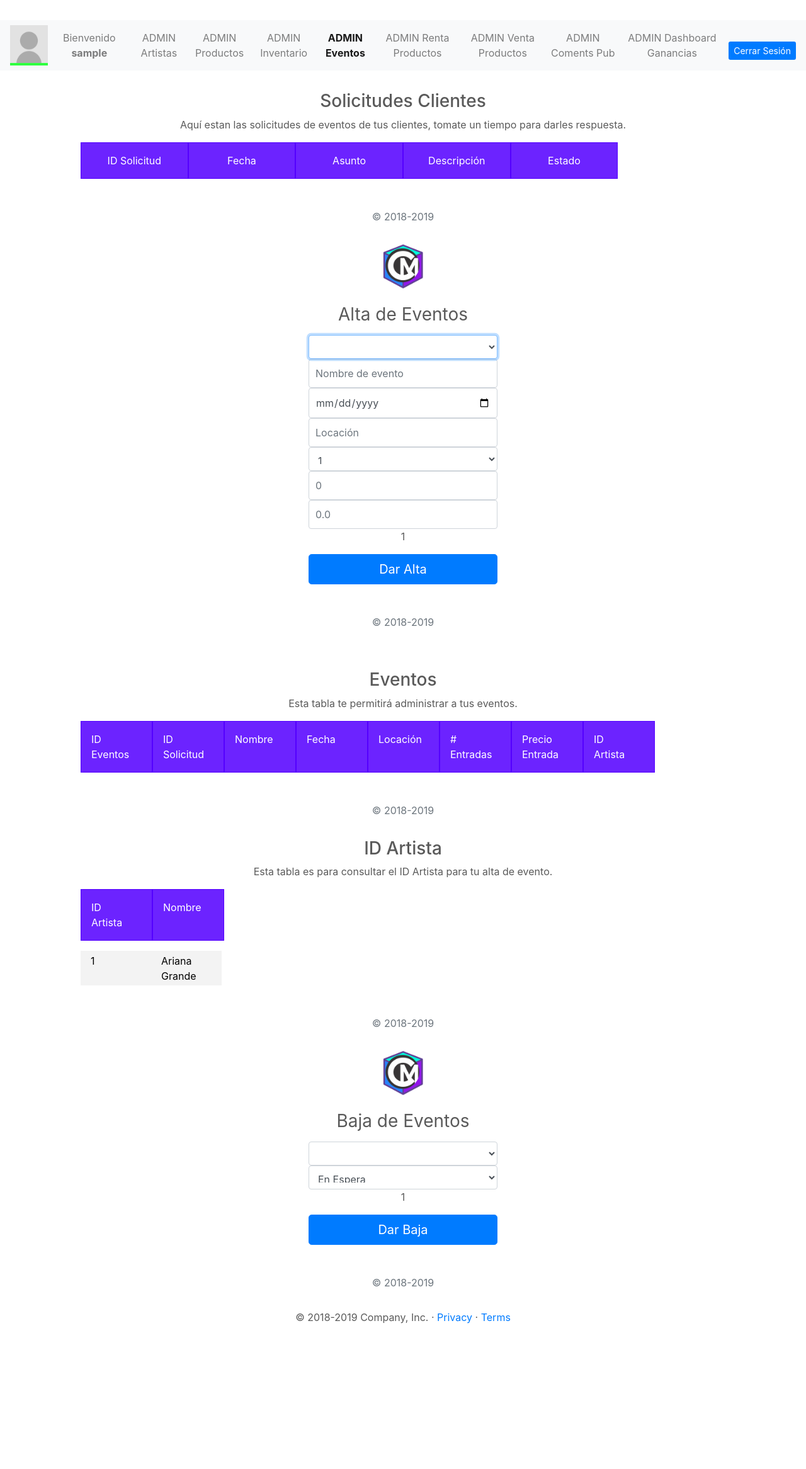
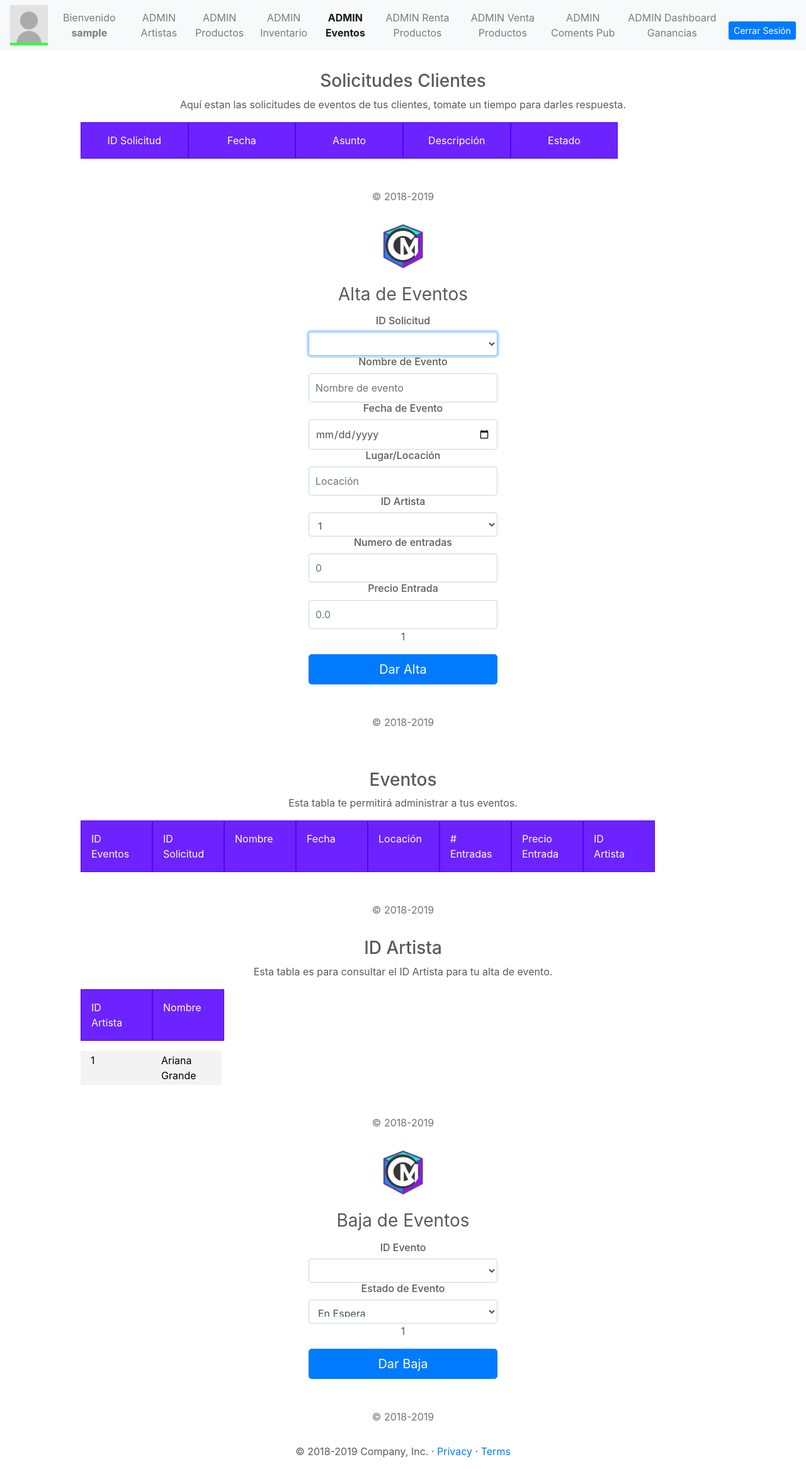
Before and after one commit to Eve33/CirculoMusicalProject, a PHP site: page /AdminEvents.php in a window 1280 px wide. Shown: the whole page at 63% size. Before the commit the page ends 2102 px from the top, so only its background shows below. Run offline with PHP 8.4, Linux system fonts and the light colour scheme; the visitor is signed in with stand-in values (Sample User, id 1); data comes from the database, SQL or seed files in the repository; data that the repository does not hold is empty.

Commit message:
Project 95%.

```diff
--- a/PHP/InsertRent.php
+++ b/PHP/InsertRent.php
@@ -1,10 +1,12 @@
 <?php
 
 $idSolic = $_POST['idSolic'];
+$cantD = $_POST['cantDias'];
+
 
 include 'DBconexion.php';
 
 $user = new User("localhost", "", "dbcirculomusical", "root", "");
-$user->insertRenta($idSolic);
+$user->insertRenta($idSolic, $cantD);
 
 ?>
--- a/UserAdmin/AdminDashboard.php
+++ b/UserAdmin/AdminDashboard.php
@@ -14,9 +14,9 @@
   <meta name="viewport" content="width=device-width, initial-scale=1, shrink-to-fit=no">
   <meta name="description" content="">
   <meta name="author" content="">
-  <link rel="icon" href="../../../../favicon.ico">
+  <link rel="icon" href="../resources/iconCM.png">
 
-  <title>Dashboard Template for Bootstrap</title>
+  <title>ADMIN REPORTS | CM</title>
 
   <!-- Bootstrap core CSS -->
   <link href="../bootstrap/dist/css/bootstrap.min.css" rel="stylesheet">
--- a/UserAdmin/AdminEvents.php
+++ b/UserAdmin/AdminEvents.php
@@ -15,7 +15,7 @@
     <meta name="author" content="">
     <link rel="icon" href="../resources/iconCM.png">
 
-    <title>ADMIN ARTIST | CM</title>
+    <title>ADMIN EVENTS | CM</title>
 
     <!-- Bootstrap core CSS -->
     <link href="../bootstrap/dist/css/bootstrap.min.css" rel="stylesheet">
@@ -98,8 +98,8 @@
         <img class="mb-4" src="../resources/iconCM.png" alt="" width="72" height="72">
       </a>
       <h1 class="h3 mb-3 font-weight-normal">Alta de Eventos</h1>
-      <label for="inputUser" class="sr-only">ID Solicitud</label>
-      <select id="inputUser" name="idSolic" class="form-control" required autofocus>
+      <h6>ID Solicitud</h6>
+      <select name="idSolic" class="form-control" required autofocus>
         <?php
         while($d = $consultSE1->fetch(PDO::FETCH_ASSOC))
         {
@@ -107,14 +107,14 @@
         }
       ?>
       </select>
-      <label for="inputUser" class="sr-only">Nombre Evento</label>
-      <input type="text" id="nombreEve" name="nombreEve" class="form-control" placeholder="Nombre de evento" required autofocus>
-      <label for="inputUser" class="sr-only">Fecha Evento</label>
+      <h6>Nombre de Evento</h6>
+      <input type="text" name="nombreEve" class="form-control" placeholder="Nombre de evento" required autofocus>
+      <h6>Fecha de Evento</h6>
       <input type="date" class="form-control" name="fechaEve" value="" placeholder="Fecha Evento" required>
-      <label for="inputUser" class="sr-only">Locación</label>
-      <input type="text" id="locacionEve" name="locacionEve" class="form-control" placeholder="Locación" required autofocus>
-      <label for="inputUser" class="sr-only">ID Artista</label>
-      <select id="inputUser" name="idArt" class="form-control" required autofocus>
+      <h6>Lugar/Locación</h6>
+      <input type="text" name="locacionEve" class="form-control" placeholder="Locación" required autofocus>
+      <h6>ID Artista</h6>
+      <select name="idArt" class="form-control" required autofocus>
         <?php
         while($d = $consultIDA->fetch(PDO::FETCH_ASSOC))
         {
@@ -122,11 +122,10 @@
         }
       ?>
       </select>
-      <label for="inputUser" class="sr-only">Numero Entradas</label>
-      <input type="number" placeholder="0" min="0" id="numEntradas" name="numEntradas" class="form-control" required>
-      <label for="inputUser" class="sr-only">Precio Entrada</label>
+      <h6>Numero de entradas</h6>
+      <input type="number" placeholder="0" min="0" name="numEntradas" class="form-control" required>
+      <h6>Precio Entrada</h6>
       <input type="number" placeholder="0.0" step="0.01" min="0" id="precioEntrada" name="precioEntrada" class="form-control" required>
-
       <p class="messageAlert">
         <?php
               if(isset($_SESSION['insertEve']))
@@ -180,8 +179,8 @@
         <img class="mb-4" src="../resources/iconCM.png" alt="" width="72" height="72">
       </a>
       <h1 class="h3 mb-3 font-weight-normal">Baja de Eventos</h1>
-      <label for="inputUser" class="sr-only">ID Eventos</label>
-      <select id="inputUser" name="idEve" class="form-control" required autofocus>
+      <h6>ID Evento </h6>
+        <select name="idEve" class="form-control" required autofocus>
           <?php
         while($d = $consultIDE->fetch(PDO::FETCH_ASSOC))
         {
@@ -189,8 +188,8 @@
         }
       ?>
         </select>
-      <label for="inputUser" class="sr-only">Asunto</label>
-      <select id="inputUser" name="estadoBaja" class="form-control" required autofocus>
+        <h6>Estado de Evento</h6>
+        <select name="estadoBaja" class="form-control" required autofocus>
           <option value="En Espera">En Espera</option>
           <option value="Cancelado">Cancelado</option>
         </select>
--- a/UserAdmin/adminStyle.css
+++ b/UserAdmin/adminStyle.css
@@ -8,7 +8,6 @@
 }
 
 body {
-  padding-bottom: 3rem;
   color: #5a5a5a;
 }
 
--- a/UserAdmin/grid.css
+++ b/UserAdmin/grid.css
@@ -1,8 +1,3 @@
-body {
-  padding-top: 2rem;
-  padding-bottom: 2rem;
-}
-
 .table-consult{
   width: 100%;
 }
--- a/UserClient/ClientSolic.php
+++ b/UserClient/ClientSolic.php
@@ -58,13 +58,13 @@
         <img class="mb-4" src="../resources/iconCM.png" alt="" width="72" height="72">
       </a>
       <h1 class="h3 mb-3 font-weight-normal">Crear Solicitud</h1>
-      <label for="inputUser" class="sr-only">Asunto</label>
-      <select id="inputUser" name="asuntoSolic" class="form-control" required autofocus>
+      <h6>Asunto</h6>
+      <select name="asuntoSolic" class="form-control" required autofocus>
         <option value="Evento">Evento</option>
         <option value="Renta">Renta</option>
         <option value="Venta">Venta</option>
       </select>
-      <label for="inputUser" class="sr-only">Descripción</label>
+      <h6>Descripción</h6>
       <textarea class="form-control" name="descSolic" rows="3" placeholder="Descripción Producto" required></textarea>
       <p class="messageAlert">
         <?php
```
Also changed, not shown: UserAdmin/AdminArtist.php (+10 -9 lines), UserAdmin/AdminInvent.php (+7 -6 lines), UserAdmin/AdminProducts.php (+14 -14 lines), UserAdmin/AdminRenta.php (+8 -5 lines), UserAdmin/AdminVenta.php (+5 -5 lines). Lines whose indentation alone changed are shown as unchanged.
